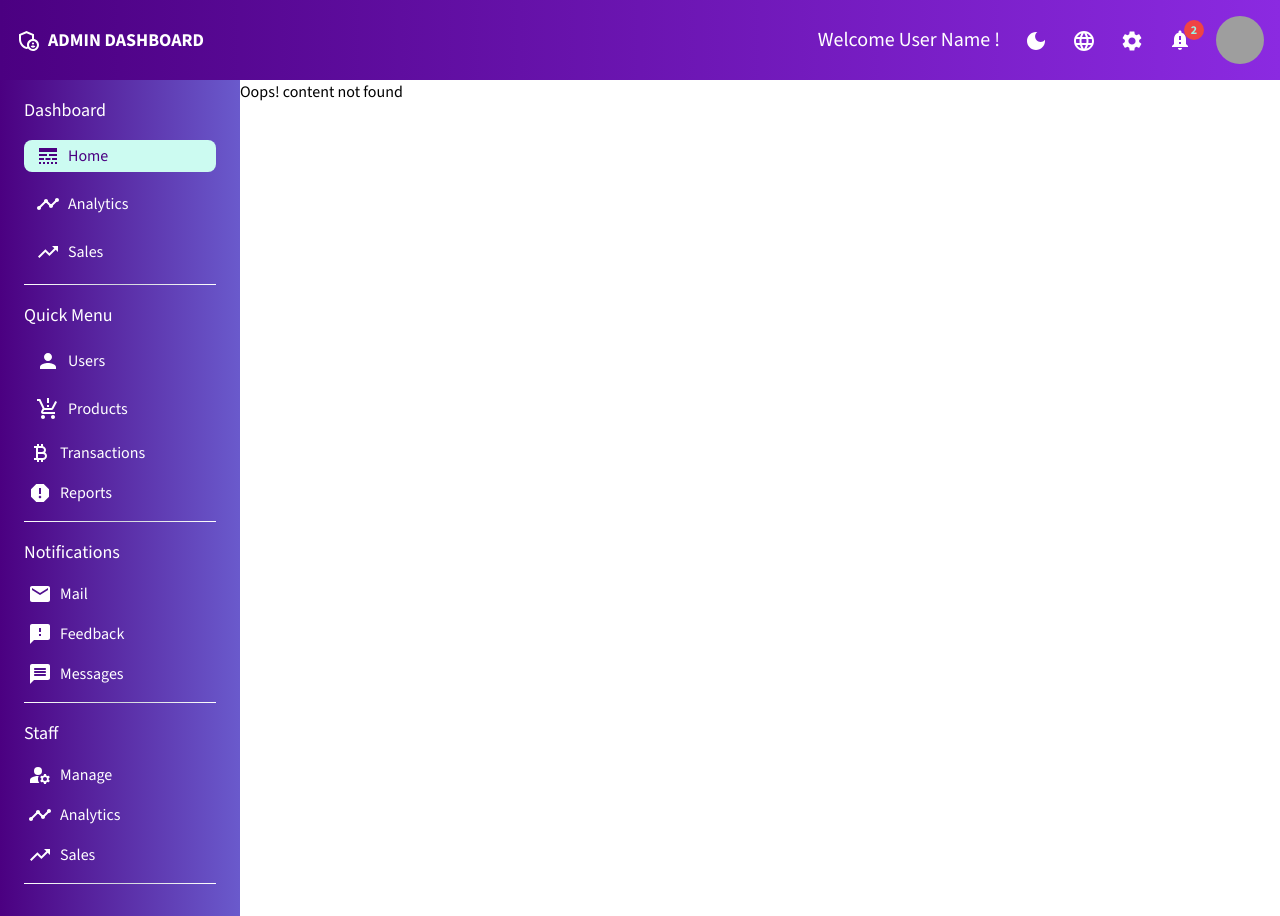
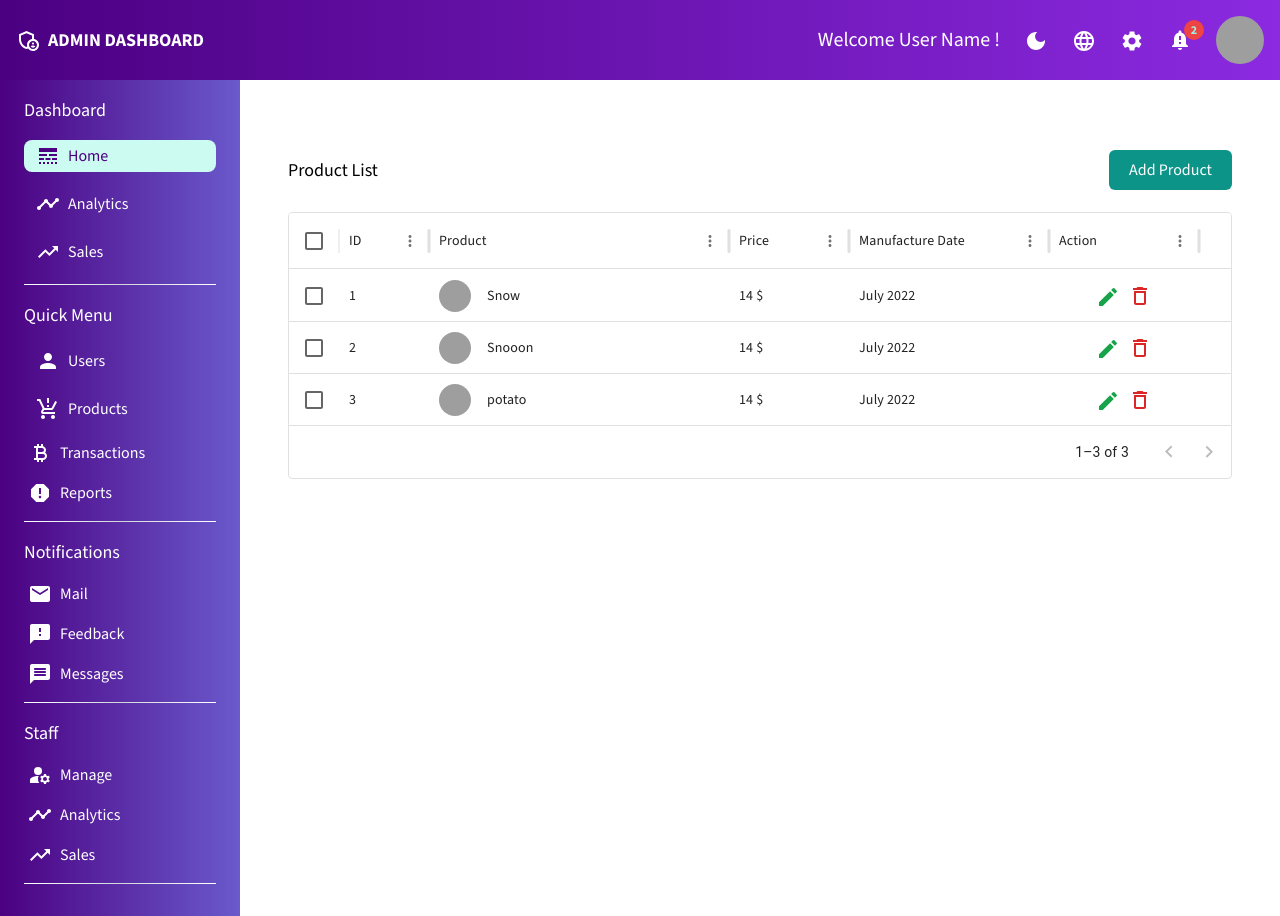
Before and after one commit to Ahsinal/admin-panel, a React (Create React App) app: page /products in a window 1280 px wide. Built offline with nearby package versions, Linux system fonts and the light colour scheme; grey boxes are pictures that could not be loaded.

Commit message:
added product sections

```diff
--- a/src/App.jsx
+++ b/src/App.jsx
@@ -10,6 +10,9 @@ import UserList from "./pages/UserList";
 import User from "./pages/User";
 import NotFound from "./pages/NotFound";
 import NewUser from "./pages/NewUser";
+import ProductList from "./pages/ProductList";
+import Product from "./pages/Product";
+import NewProduct from "./pages/NewProduct";
 
 function App() {
   const [isNavbarOpen, setIsNavbarOpen] = useState(false);
@@ -57,6 +60,18 @@ function App() {
               path="/user/new"
               element={<NewUser isNavbarOpen={isNavbarOpen} />}
             />
+            <Route
+              path="/products"
+              element={<ProductList isNavbarOpen={isNavbarOpen} />}
+            />
+             <Route
+              path="/product/:id"
+              element={<Product isNavbarOpen={isNavbarOpen} />}
+            />
+             <Route
+              path="/product/new"
+              element={<NewProduct isNavbarOpen={isNavbarOpen} />}
+            />
             {/* Fallback route for unmatched routes */}
             <Route path="/notfound" element={<NotFound />} />
             {/* fallback route for undefined paths */}
--- a/src/assets/data/userData.js
+++ b/src/assets/data/userData.js
@@ -36,3 +36,30 @@ export const userRows = [
     { id: 6, user: "Melisandre ull", age: 150, email: "xyz@gmail.com" },
     { id: 7, user: "Clifford Ferrara", age: 44, email: "xyz@gmail.com" },
 ];
+export const productRows = [
+    {
+        id: 1,
+        pname: "Snow ",
+        price: "14 $",
+        manufactureDate: "July 2022",
+        pimg:
+            "https://img.freepik.com/premium-vector/default-avatar-profile-icon-social-media-user-image-gray-avatar-icon-blank-profile-silhouette-vector-illustration_561158-3396.jpg?semt=ais_hybrid",
+    },
+    {
+        id: 2,
+        pname: "Snooon",
+        price: "14 $",
+        manufactureDate: "July 2022",
+        pimg:
+            "https://img.freepik.com/premium-vector/default-avatar-profile-icon-social-media-user-image-gray-avatar-icon-blank-profile-silhouette-vector-illustration_561158-3396.jpg?semt=ais_hybrid",
+    },
+    {
+        id: 3,
+        pname: "potato",
+        price: "14 $",
+        manufactureDate: "July 2022",
+        pimg:
+            "https://img.freepik.com/premium-vector/default-avatar-profile-icon-social-media-user-image-gray-avatar-icon-blank-profile-silhouette-vector-illustration_561158-3396.jpg?semt=ais_hybrid",
+    },
+
+];
--- /dev/null
+++ b/src/pages/NewProduct.jsx
@@ -0,0 +1,9 @@
+import React from 'react'
+
+const NewProduct = () => {
+  return (
+    <div>NewProduct</div>
+  )
+}
+
+export default NewProduct
--- /dev/null
+++ b/src/pages/Product.jsx
@@ -0,0 +1,9 @@
+import React from 'react'
+
+const Product = () => {
+  return (
+    <div>Product info</div>
+  )
+}
+
+export default Product
--- /dev/null
+++ b/src/pages/ProductList.jsx
@@ -0,0 +1,123 @@
+import { Box } from "@mui/material";
+import { DataGrid } from "@mui/x-data-grid";
+import React, { useState } from "react";
+import { Link } from "react-router-dom";
+import { productRows } from "../assets/data/userData";
+import { DeleteOutline, Edit } from "@mui/icons-material";
+import Modal from "../components/Modal";
+
+const ProductList = () => {
+  const [data, setData] = useState(productRows);
+  const [deleteData, setDeleteData] = useState(false);
+  const [isModalOpen, setModalOpen] = useState(false);
+
+  const handleDeleteProduct = (id) => {
+    setModalOpen(true);
+    setDeleteData(id);
+  };
+
+  const confirmDelete = () => {
+    setData(data.filter((item) => item.id !== deleteData.id));
+    setModalOpen(false);
+    setDeleteData(null);
+  };
+
+  const discardDelete = () => {
+    setModalOpen(false);
+    setDeleteData(null);
+  };
+
+  const columns = [
+    { field: "id", headerName: "ID", width: 90 },
+    {
+      field: "product",
+      headerName: "Product",
+      width: 300,
+      renderCell: (params) => (
+        <div className="flex items-center space-x-4">
+          <img
+            src={params.row.pimg}
+            alt="product img"
+            className="w-8 h-8 items-center rounded-full"
+          />
+          <p>{params.row.pname}</p>
+        </div>
+      ),
+    },
+    { field: "price", headerName: "Price", width: 120 },
+    { field: "manufactureDate", headerName: "Manufacture Date", width: 200 },
+    {
+      field: "action",
+      headerName: "Action",
+      width: 150,
+      renderCell: (params) => (
+        <div className="flex items-center justify-center space-x-2">
+          <Link to={"/user/" + params.row.id}>
+            <Edit className="text-green-600 cursor-pointer outline-none" />
+          </Link>
+          <DeleteOutline
+            onClick={() => handleDeleteProduct(params.row.id)}
+            className="text-red-600 cursor-pointer"
+          />
+        </div>
+      ),
+    },
+  ];
+
+  const handleCellClick = (params, event) => {
+    event.stopPropagation();
+  };
+
+  return (
+    <section className="p-12">
+      <div className="flex items-center justify-between my-4">
+        <h1 className="text-lg my-3">Product List</h1>
+        <Link
+          to="/product/new"
+          className="bg-teal-600 px-5 py-2 rounded-md text-white outline-none hover:bg-teal-700"
+        >
+          Add Product
+        </Link>
+      </div>
+      <Box className="container mx-auto">
+        <DataGrid
+          rows={data}
+          columns={columns}
+          onCellClick={handleCellClick}
+          sx={{
+            ".MuiDataGrid-cell:focus": {
+              outline: "none",
+            },
+            ".MuiDataGrid-row.Mui-selected": {
+              backgroundColor: "transparent",
+            },
+            ".MuiDataGrid-row:hover": {
+              backgroundColor: "rgba(0, 0, 0, 0.04)",
+            },
+          }}
+          initialState={{
+            pagination: {
+              paginationModel: {
+                pageSize: 5,
+              },
+            },
+          }}
+          pageSizeOptions={[5]}
+          checkboxSelection
+          disableRowSelectionOnClick
+        />
+      </Box>
+      {isModalOpen && (
+        <Modal
+          isModalOpen={isModalOpen}
+          title="Confirm Delete"
+          message="Are you sure you want to permanently delete this product? This action cannot be undone."
+          onConfirm={confirmDelete}
+          onCancel={discardDelete}
+        />
+      )}
+    </section>
+  );
+};
+
+export default ProductList;
--- a/src/pages/UserList.jsx
+++ b/src/pages/UserList.jsx
@@ -5,7 +5,7 @@ import { DeleteOutline, Edit } from "@mui/icons-material";
 import { userRows } from "../assets/data/userData";
 import { Link } from "react-router-dom";
 import Modal from "../components/Modal";
-const UserList = ({users}) => {
+const UserList = () => {
   const [data, setData] = useState(userRows);
   const [delteData, setDeletedata] = useState(false);
   const [isModalOpen, setModalOpen] = useState(false);
@@ -95,7 +95,7 @@ const UserList = ({users}) => {
     event.stopPropagation();
   };
   return (
-    <section className=" p-6">
+    <section className=" p-12">
       <div className="flex items-center justify-between my-4">
         <h1 className="text-lg   my-3 ">Active Users</h1>
         <Link to='/user/new' className="bg-teal-600 px-5 py-2 rounded-md text-white outline-none  hover:bg-teal-700">
```
